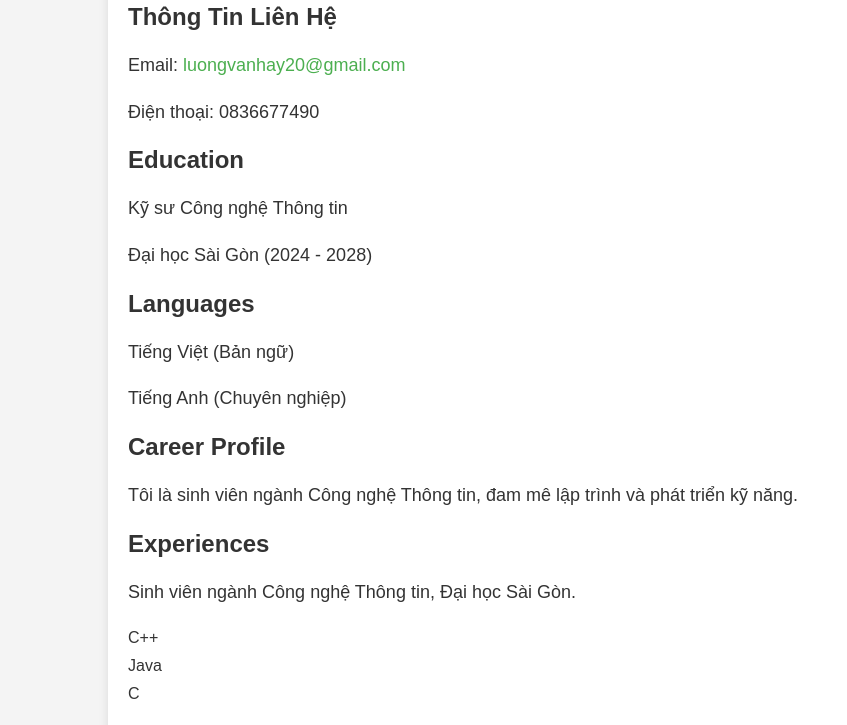
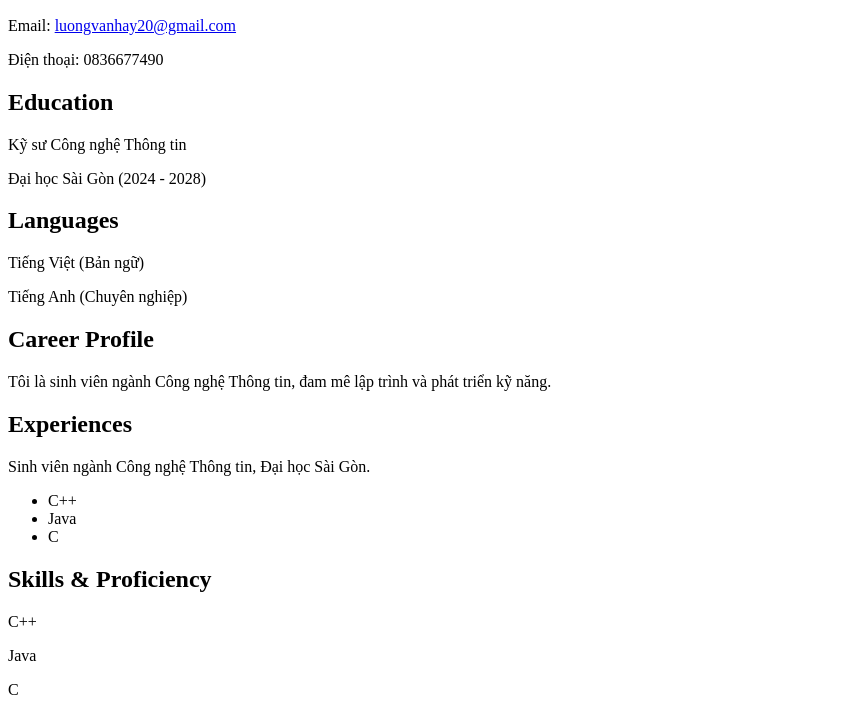
Before and after one commit to luongvanhay/LVHay.github.io, a plain HTML site: page index.html in a window 1280 px wide. Shown: the part 174-899 px from the top of the page, without its empty margins (0-847 px from the left). Drawn offline with Linux system fonts and the light colour scheme.

Commit message:
Update styles.css

```diff
--- a/styles.css
+++ b/styles.css
@@ -1,47 +1,12 @@
-body {
-    font-family: Arial, sans-serif;
-    margin: 0;
-    padding: 0;
-    background-color: #f4f4f4;
-    color: #333;
+s-bar {
+    background-color: #e0e0e0;
+    border-radius: 10px;
+    width: 100%;
+    height: 10px;
 }
 
-.container {
-    width: 80%;
-    margin: 0 auto;
-    background: #fff;
-    padding: 20px;
-    box-shadow: 0 0 10px rgba(0, 0, 0, 0.1);
+.progress {
+    background-color: #76c7c0;
+    border-radius: 10px;
+    height: 100%;
 }
-
-h1 {
-    font-size: 36px;
-    color: #4CAF50;
-}
-
-h2 {
-    font-size: 24px;
-    color: #333;
-}
-
-p {
-    font-size: 18px;
-    line-height: 1.6;
-}
-
-ul {
-    list-style-type: none;
-    padding: 0;
-}
-
-li {
-    padding: 5px 0;
-}
-
-a {
-    color: #4CAF50;
-    text-decoration: none;
-}
-
-a:hover {
-    text-decoration: underline;
```
